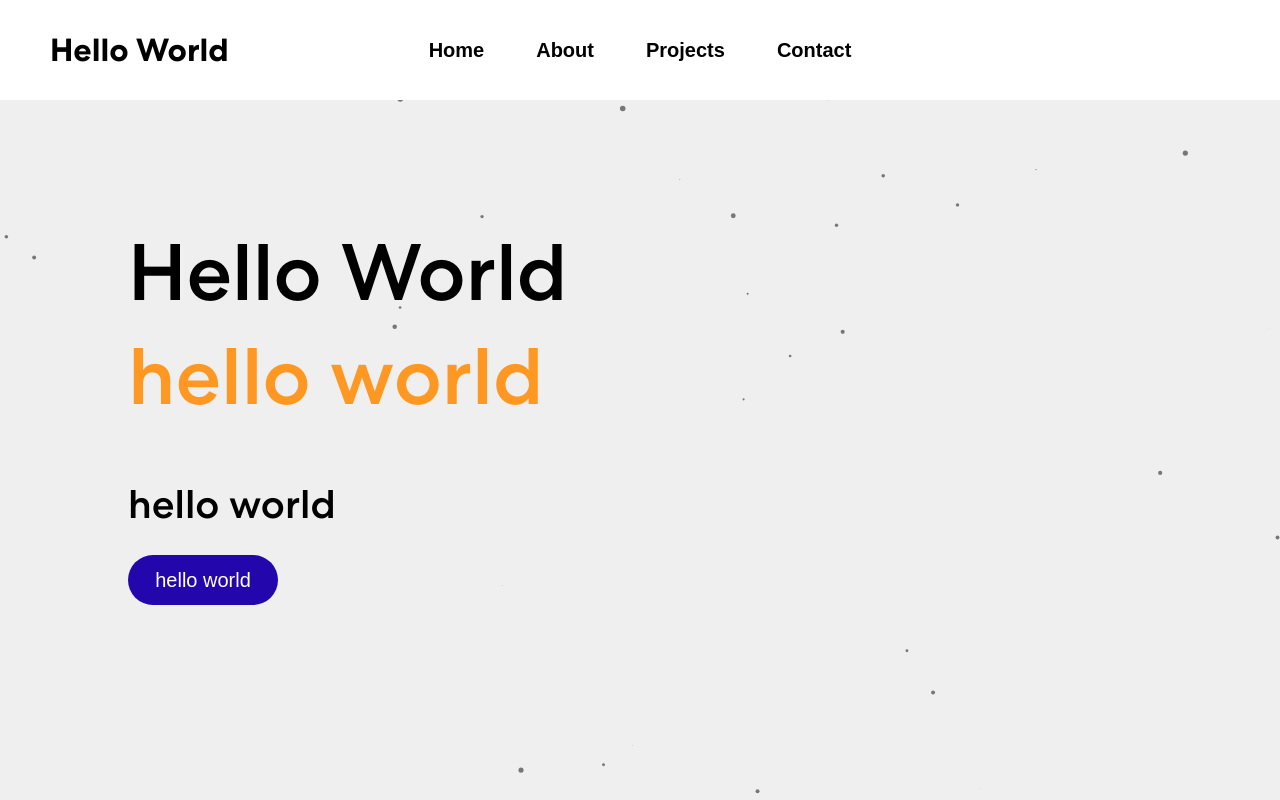
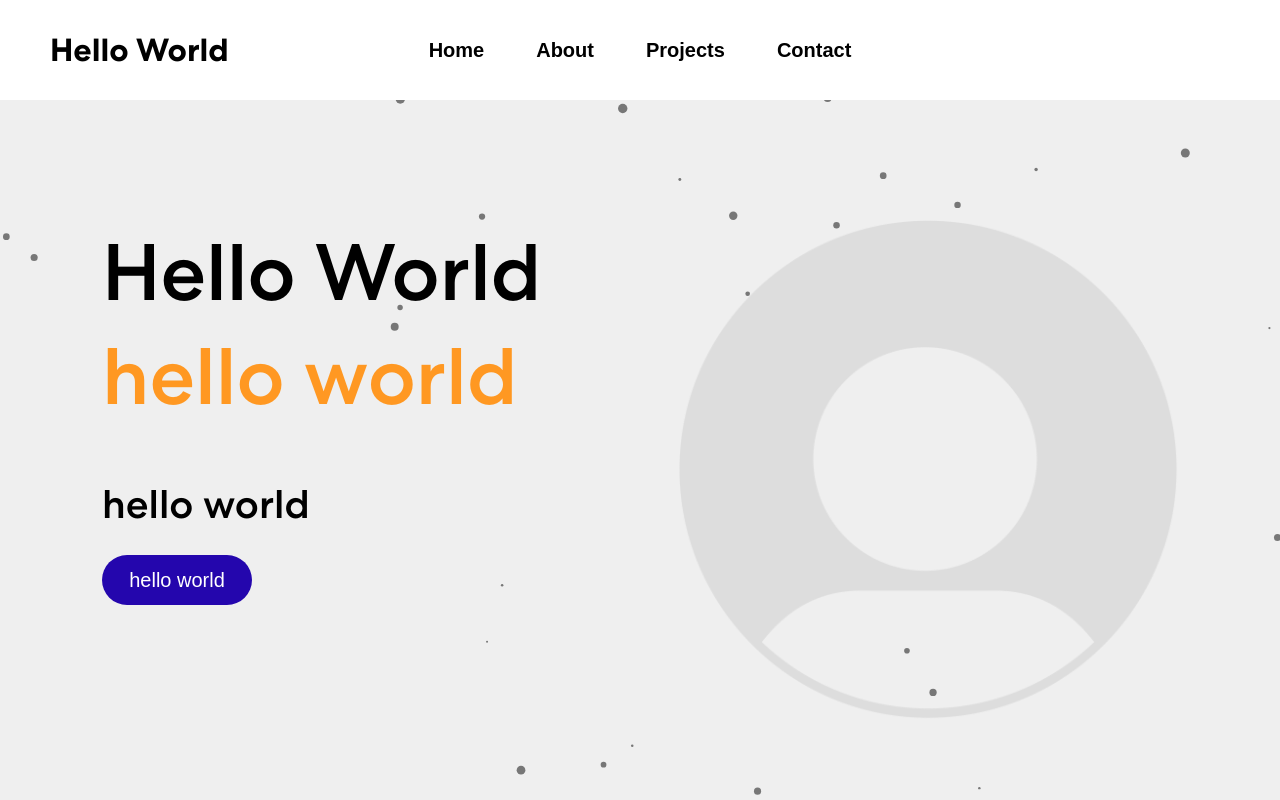
Before and after one commit to allanx1ng/allanx1ng.github.io, a Next.js app: page / in a window 1280 px wide. Built offline with nearby package versions, Linux system fonts and the light colour scheme; some icons are missing.

Commit message:
pfp done

```diff
--- a/components/HomepageProjects.js
+++ b/components/HomepageProjects.js
@@ -13,9 +13,13 @@ export default function ProjectsPage() {
                 </Link>
 
                 <span>
+
                     <span>
                     <img src='/rectangle2.png' width={200}/>
+                    <p>
                         xd
+                    </p>
+
                     </span>
                     <span>
                         xd
--- a/components/Particles.js
+++ b/components/Particles.js
@@ -436,8 +436,8 @@ const ParticlesComponent = (props) => {
         },
         "size": {
           "value": {
-            "min": 0.1,
-            "max": 3
+            "min": 1,
+            "max": 5
           }
         },
         "life": {
--- a/pages/index.js
+++ b/pages/index.js
@@ -27,6 +27,8 @@ export default function Home() {
 
 
 
+      <div className={styles.body}>
+
         <div className={styles.intro} id='header'>
           <div className={styles.nameText}>
             Hello World{' '}
@@ -50,12 +52,23 @@ export default function Home() {
             <Socials link='https://github.com/allanx1ng' icon="ant-design:camera-outlined" />
           </div>
 
+
+        </div>
+
+        <div className={styles.pfp}>
+          <img src='/pfp.png' width={500}/>
+        </div>
+
       </div>
 
 
       <Projects className={styles.projects} />
+      <div>
       <About className={styles.about} />
       <ScrollButton />
+      </div>
+
+
 
 
 
--- a/styles/Home.module.css
+++ b/styles/Home.module.css
@@ -127,12 +127,27 @@ BODY
 
 */
 
+.body {
+  display: flex;
+  flex-wrap: wrap;
+  min-width: 100vw;
+  min-height: 100vh;
+  justify-content: center;
+
+}
 
 .intro {
-  min-width: 100vw;
-  min-height: 80vh;
 
 }
+
+.pfp {
+  width: 500px;
+  height: 500px;
+  border-radius: 250px;
+  margin-top: 15vh;
+  margin-bottom: 10vh;
+}
+
 
 .particles {
   width: 100%;
@@ -143,8 +158,7 @@ BODY
 
 .nameText {
   font-size: 80px;
-  width: 40vw;
-  margin-left: 10vw;
+  width: 45vw;
   margin-top: 15vh;
 }
 
@@ -155,7 +169,6 @@ BODY
 .animatedText {
   font-size: 40px;
   width: 40vw;
-  margin-left: 10vw;
   margin-top: 50px;
   margin-bottom: 25px;
 }
@@ -167,7 +180,6 @@ BODY
   color: #ffffff;
   border-radius: 25px;
   border-width: 0px;
-  margin-left: 10vw;
   font-size: 20px;
 }
 
@@ -177,7 +189,6 @@ BODY
 }
 
 .socials {
-  margin-left: 10vw;
   display: flex;
   width: 40vw;
   margin-top: 20px;
@@ -222,13 +233,36 @@ BODY
 
 .projects span span {
   width: 200px;
-  height: 200px;
-  background-color: #ff0000;
+  height: 150px;
   margin: 20px;
   display: inline-block;
   display: flex;
   justify-content: center;
   align-items: center;
+  color: rgba(0, 0, 0, 0);
+  transition: all 0.25s ease-in-out;
+}
+
+.projects span span:hover {
+  color:#000;
+
+  opacity: 100;
+}
+
+.projects p {
+  z-index: 1;
+}
+
+.projects img {
+  position: absolute;
+  opacity: 100;
+  transition: all 0.25s ease-in-out;
+}
+
+.projects img:hover {
+  cursor: pointer;
+  opacity: 0.8;
+
 }
 
 .about {
```
Also changed, not shown: public/pfp.png (added). Lines whose indentation alone changed are shown as unchanged.
